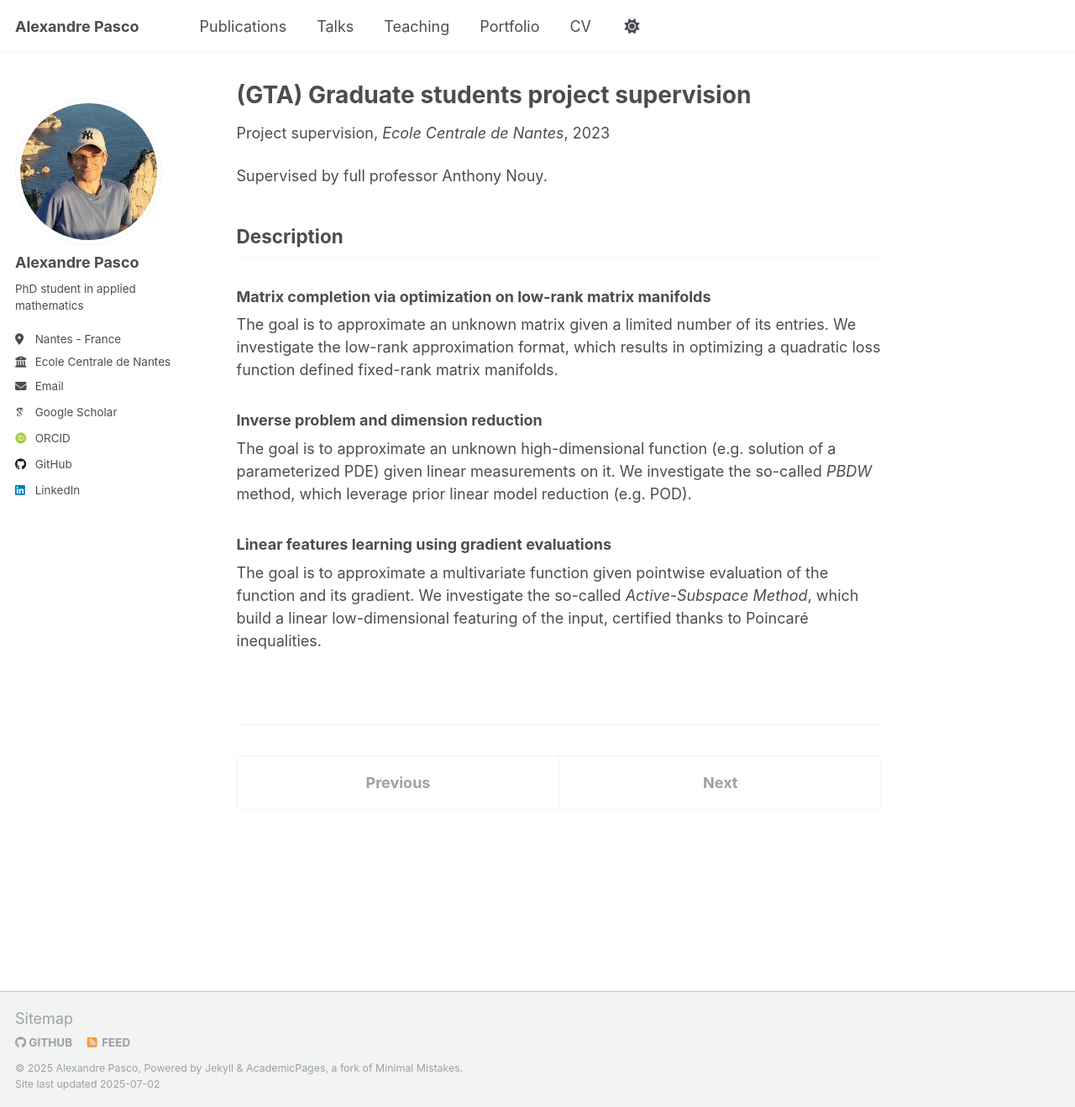
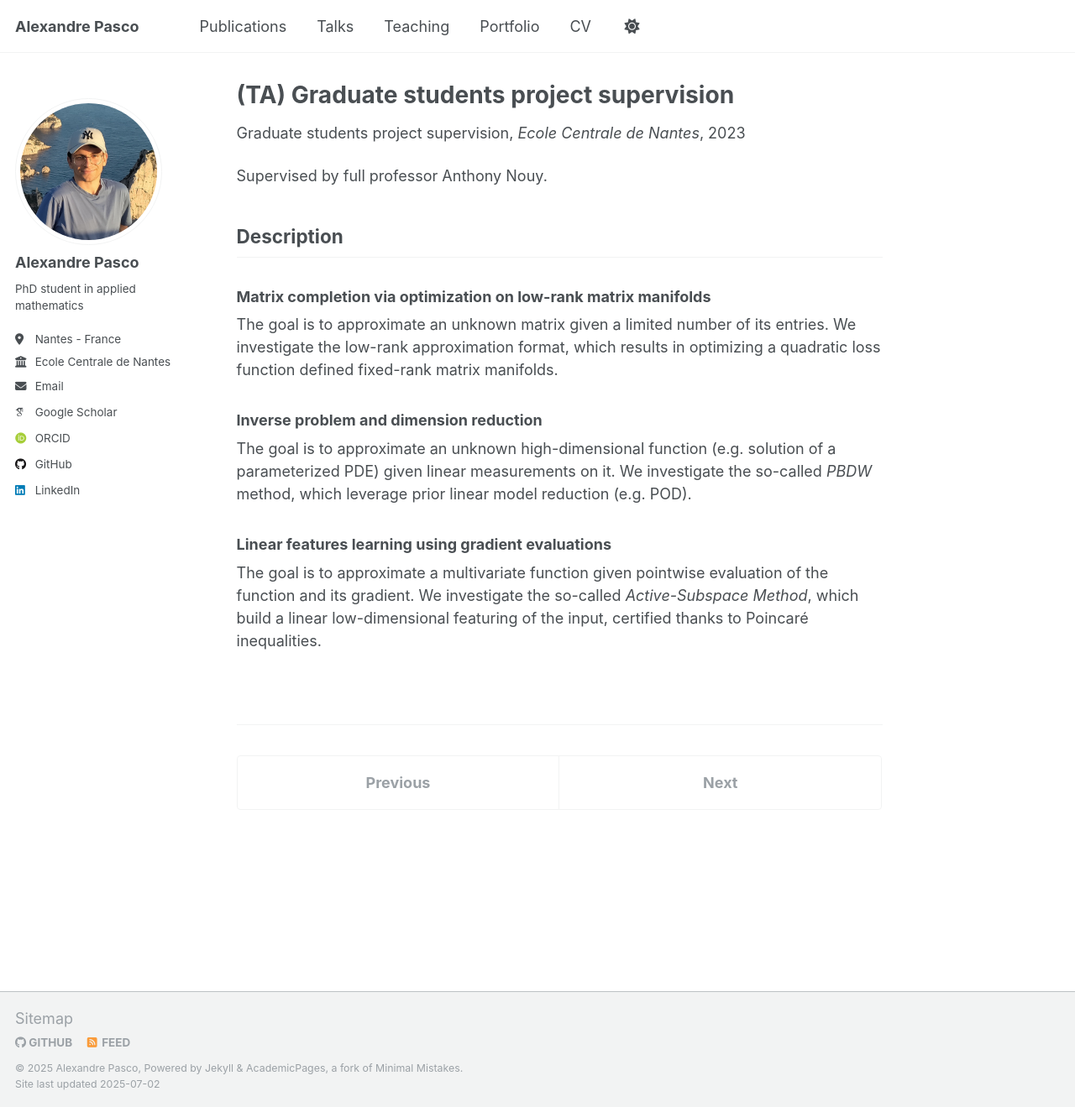
Before and after one commit to alexandre-pasco/alexandre-pasco.github.io, a Jekyll site: the page built from _teaching/2023-project-mathapp.md, in a window 1280 px wide and 1319 px high. Shown: the whole window at 84% size. Built offline with Jekyll 4.4.1, drawn with Linux system fonts in a browser that asks for light colours; some web fonts are replaced.

Commit message:
fix: GTA to TA

```diff
--- a/_teaching/2023-project-mathapp.md
+++ b/_teaching/2023-project-mathapp.md
@@ -1,10 +1,10 @@
 ---
-title: "(GTA) Graduate students project supervision"
+title: "(TA) Graduate students project supervision"
 collection: teaching
-type: "Project supervision"
+type: "Graduate students project supervision"
 permalink: /teaching/2023-project-mathapp
 venue: "Ecole Centrale de Nantes"
-excerpt: "Graduate Teacher Assistant"
+excerpt: "Teacher Assistant"
 date: 2023-10-01
 location: "Nantes, France"
 ---
--- a/_teaching/2024-ode.md
+++ b/_teaching/2024-ode.md
@@ -1,10 +1,10 @@
 ---
-title: "(GTA) Ordinary Differential Equations"
+title: "(TA) Ordinary Differential Equations"
 collection: teaching
 type: "Undergraduate course"
 permalink: /teaching/2024-ode-mathapp
 venue: "Ecole Centrale de Nantes"
-excerpt: "Graduate Teacher Assistant"
+excerpt: "Teacher Assistant"
 date: 2024-02-01
 location: "Nantes, France"
 ---
```
Also changed, not shown: _teaching/2023-maths.md (+4 -4 lines).
